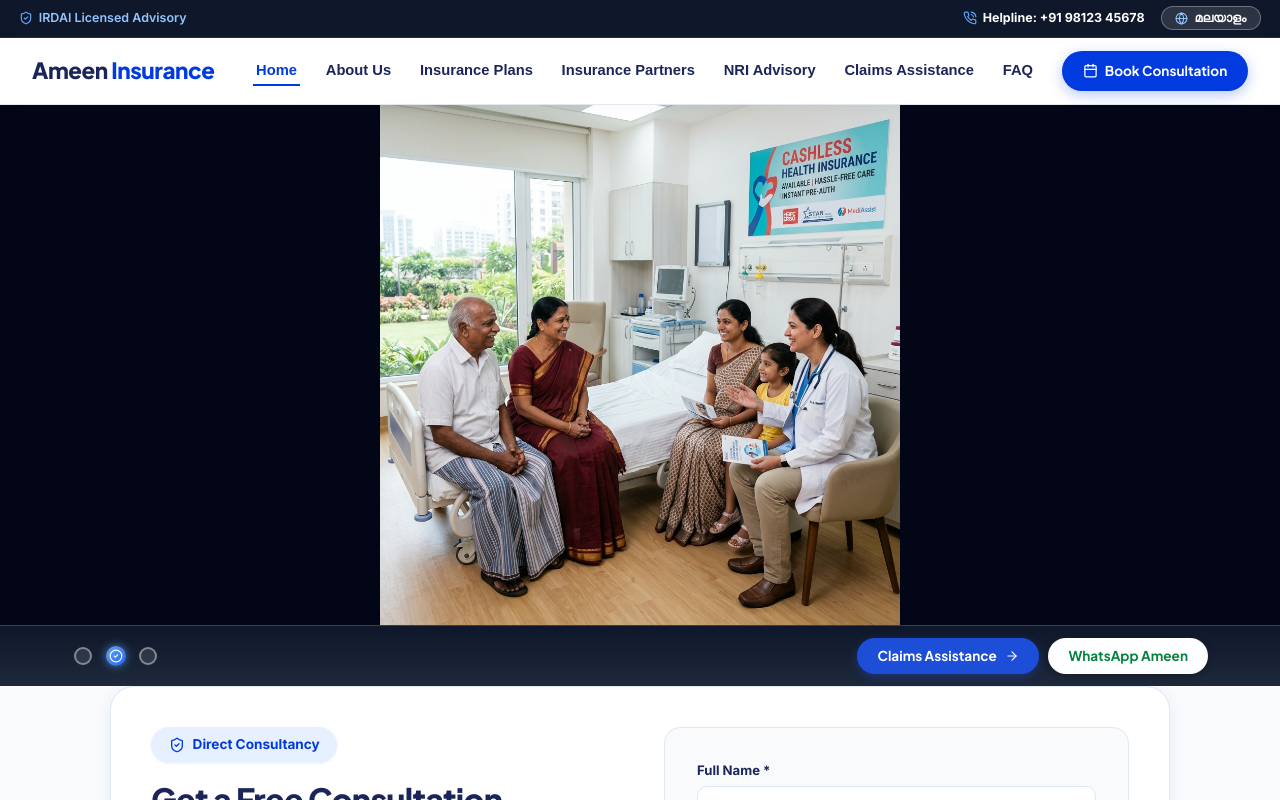
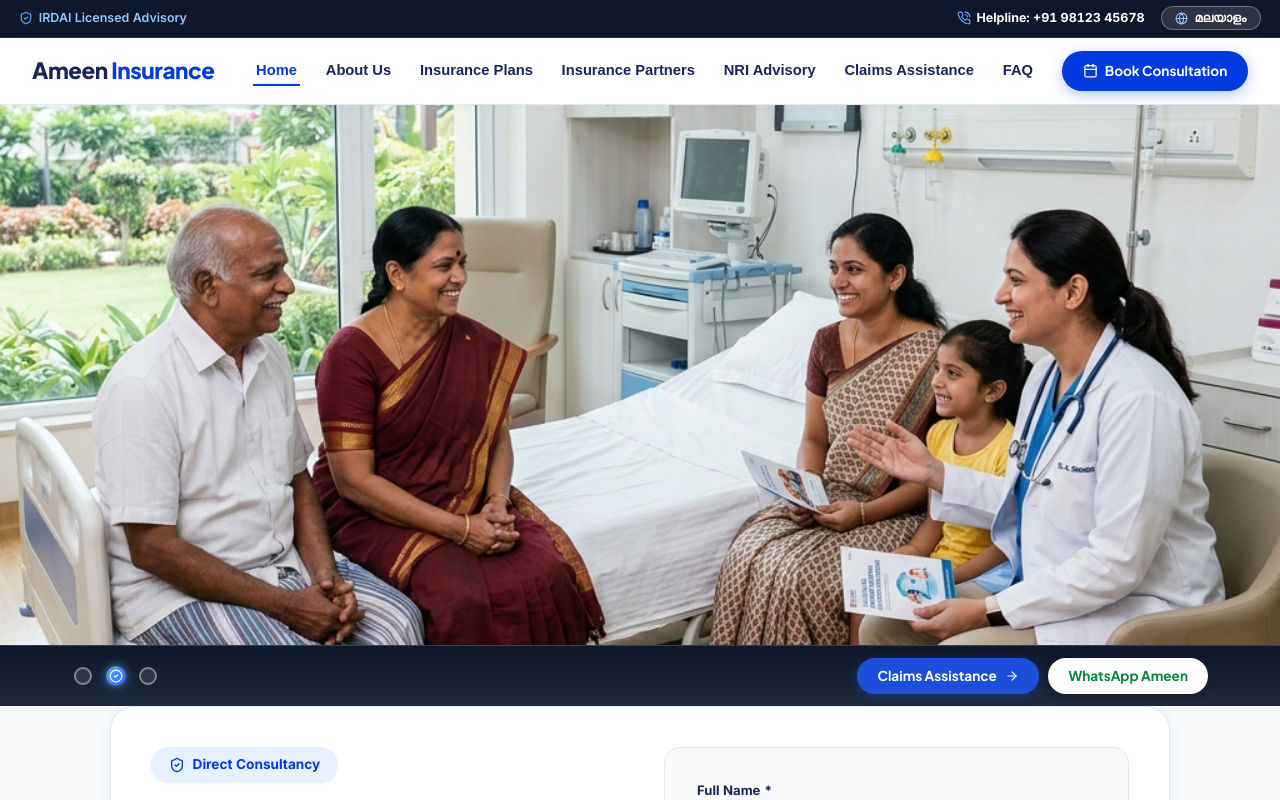
Before and after one commit to Nevin3973/ameeninsurance, a React (Vite) app: page / in a window 1280 px wide. Shown: the top 800 px of the page. Built offline with nearby package versions, Linux system fonts and the light colour scheme.

Commit message:
Fix number font lining, 16:9 desktop & 1:1 mobile hero aspect ratios, and target audience callout boxes

```diff
--- a/src/components/Hero.jsx
+++ b/src/components/Hero.jsx
@@ -161,38 +161,20 @@ export default function Hero({ onStartQuote, onOpenWizard, onNavigate }) {
         paddingTop: '90px'
       }}>
         {/* Ad Banner Image Display Container */}
-        <div style={{
-          position: 'relative',
-          width: '100%',
-          minHeight: '220px',
-          maxHeight: '520px',
-          display: 'flex',
-          alignItems: 'center',
-          justifyContent: 'center',
-          overflow: 'hidden',
-          background: '#020617'
-        }}>
+        <div className="hero-banner-container">
           {heroSlides.map((slide, idx) => (
             <picture
               key={slide.id}
+              className="hero-banner-picture"
               style={{
-                width: '100%',
-                display: idx === currentSlide ? 'block' : 'none',
-                transition: 'opacity 0.5s ease-in-out'
+                display: idx === currentSlide ? 'block' : 'none'
               }}
             >
               <source media="(max-width: 768px)" srcSet={slide.mobileImage || slide.image} />
               <img
                 src={slide.image}
                 alt={slide.title}
-                style={{
-                  width: '100%',
-                  height: 'auto',
-                  maxHeight: '520px',
-                  objectFit: 'contain',
-                  display: 'block',
-                  margin: '0 auto'
-                }}
+                className="hero-banner-img"
               />
             </picture>
           ))}
--- a/src/components/ProductCatalog.jsx
+++ b/src/components/ProductCatalog.jsx
@@ -521,6 +521,21 @@ export default function ProductCatalog({ onBookConsultation, onSelectProduct, in
                 </div>
 
                 <div>
+                  {/* Who Can Pick This / Ideal For Callout Box */}
+                  <div style={{
+                    padding: "0.6rem 0.85rem",
+                    borderRadius: "8px",
+                    background: "linear-gradient(135deg, #f0fdf4 0%, #dcfce7 100%)",
+                    border: "1px solid #bbf7d0",
+                    fontSize: "0.83rem",
+                    color: "#166534",
+                    marginBottom: "0.8rem",
+                    fontWeight: 600,
+                    lineHeight: 1.45
+                  }}>
+                    🎯 <strong>WHO CAN PICK THIS:</strong> {product.idealFor}
+                  </div>
+
                   <div style={{
                     padding: "0.75rem",
                     borderRadius: "var(--radius-sm)",
--- a/src/index.css
+++ b/src/index.css
@@ -1,6 +1,4 @@
-/* ==========================================================================
-   AMEEN HEALTH INSURANCE - CLEAN MINIMAL WHITE & BLUE DESIGN SYSTEM
-   ========================================================================== */
+@import url('https://fonts.googleapis.com/css2?family=Inter:wght@400;500;600;700;800&family=Plus+Jakarta+Sans:wght@500;600;700;800&family=Noto+Sans+Malayalam:wght@400;600;700;800&display=swap');
 
 :root {
   /* Star Health Official Color Palette */
@@ -30,9 +28,14 @@
   --radius-btn: 9999px;          /* Smooth Rounded Buttons */
   --radius-full: 9999px;
 
-  --font-heading: 'Manrope', 'Plus Jakarta Sans', -apple-system, sans-serif;
-  --font-body: 'Source Sans 3', 'Inter', -apple-system, sans-serif;
+  --font-heading: 'Plus Jakarta Sans', 'Inter', -apple-system, sans-serif;
+  --font-body: 'Inter', 'Plus Jakarta Sans', -apple-system, sans-serif;
   --font-malayalam: 'Noto Sans Malayalam', 'Plus Jakarta Sans', sans-serif;
+}
+
+/* Tabular & Lining Numbers Utility for clean price/figure display */
+body, input, button, select, textarea, .num-font {
+  font-variant-numeric: lining-nums tabular-nums;
 }
 
 /* Malayalam Typography Utility Classes */
@@ -452,3 +455,40 @@ a:hover {
   box-shadow: 0 12px 35px -10px rgba(30, 64, 175, 0.12);
   border: 1px solid rgba(186, 230, 253, 0.6) !important;
 }
+
+/* Responsive Hero Banner Container - 16:9 Desktop & 1:1 Mobile */
+.hero-banner-container {
+  position: relative;
+  width: 100%;
+  aspect-ratio: 16 / 9;
+  max-height: 540px;
+  min-height: 240px;
+  display: flex;
+  align-items: center;
+  justify-content: center;
+  overflow: hidden;
+  background: #020617;
+  margin: 0 auto;
+}
+
+.hero-banner-picture {
+  width: 100%;
+  height: 100%;
+}
+
+.hero-banner-img {
+  width: 100%;
+  height: 100%;
+  object-fit: cover;
+  object-position: center;
+  display: block;
+  margin: 0 auto;
+}
+
+@media (max-width: 768px) {
+  .hero-banner-container {
+    aspect-ratio: 1 / 1 !important;
+    max-height: 480px !important;
+    min-height: 300px !important;
+  }
+}
```
